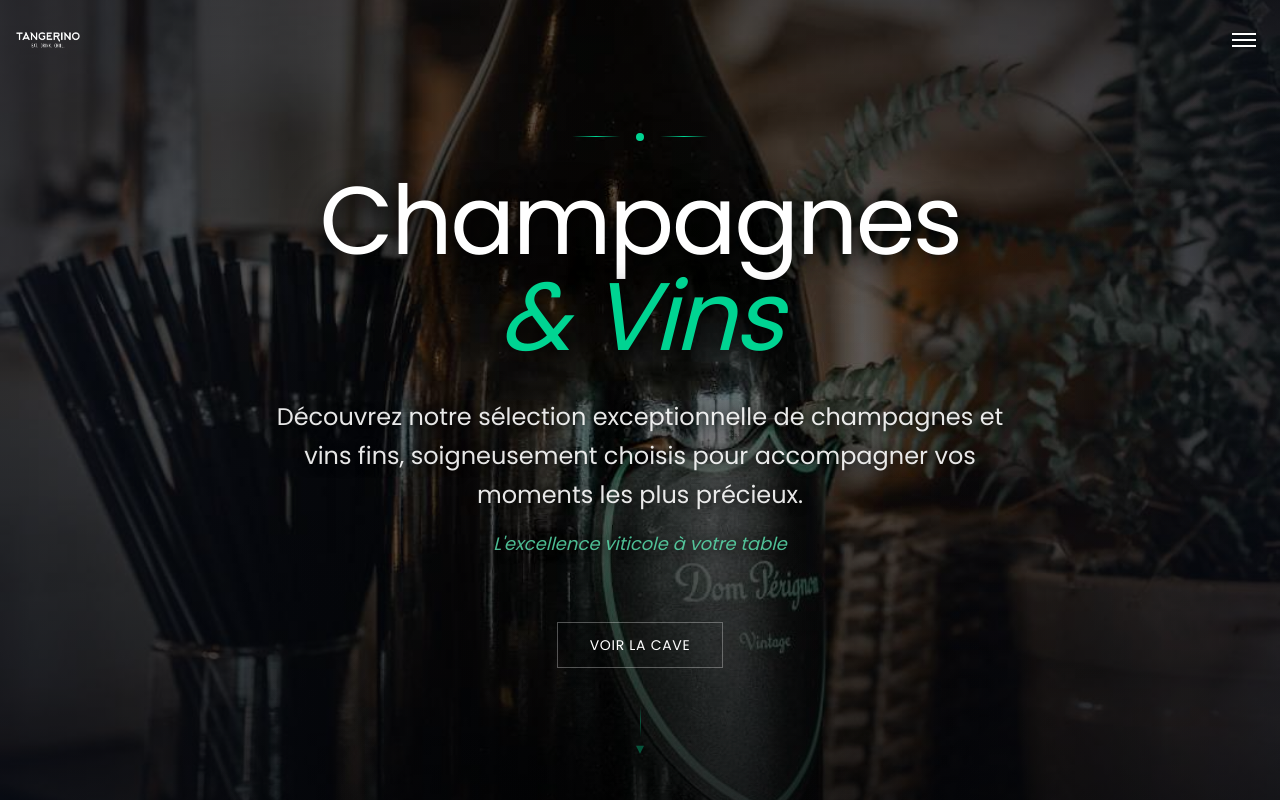
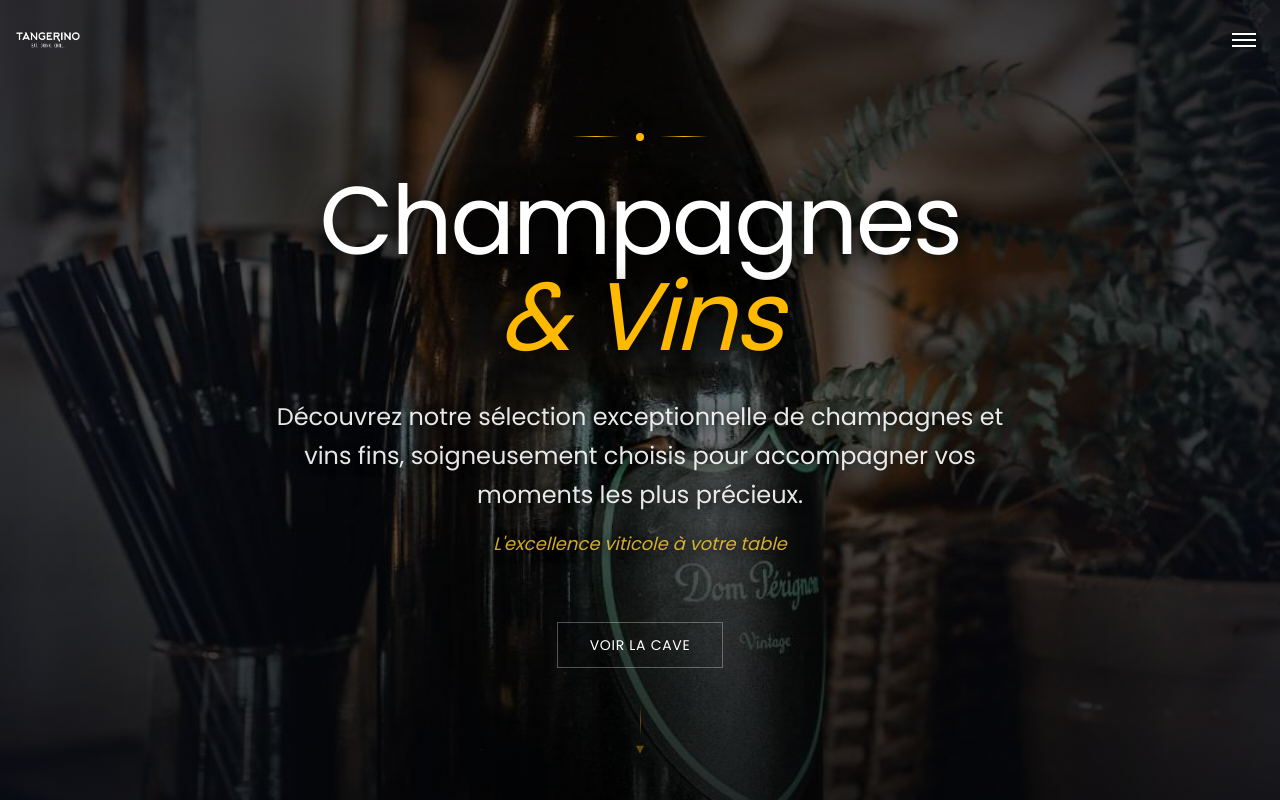
Before and after one commit to mouhcine7777/tangerinotanger, a Next.js app: page /menu/champagne in a window 1280 px wide. Shown: the top 800 px of the page. Built offline with nearby package versions, Linux system fonts and the light colour scheme.

Commit message:
first commit6

```diff
--- a/src/app/components/MenuSection.tsx
+++ b/src/app/components/MenuSection.tsx
@@ -25,7 +25,7 @@ const MenuSection = () => {
       title: "Bières et boissons",
       description: "Bières artisanales et boissons fraîches",
       image: "/beer.jpg",
-      slug: "bieres-et-boissons"
+      slug: "beeres"
     },
     {
       id: 4,
--- a/src/app/menu/champagne/components/ChampagneHero.tsx
+++ b/src/app/menu/champagne/components/ChampagneHero.tsx
@@ -46,9 +46,9 @@ const ChampagnesVinsHeroSection = () => {
             transition={{ duration: 1.5, delay: 0.5 }}
             className="flex items-center justify-center space-x-4 mb-8"
           >
-            <div className="w-12 h-px bg-gradient-to-r from-transparent via-emerald-400 to-transparent" />
-            <div className="w-2 h-2 bg-emerald-400 rounded-full" />
-            <div className="w-12 h-px bg-gradient-to-r from-transparent via-emerald-400 to-transparent" />
+            <div className="w-12 h-px bg-gradient-to-r from-transparent via-amber-400 to-transparent" />
+            <div className="w-2 h-2 bg-amber-400 rounded-full" />
+            <div className="w-12 h-px bg-gradient-to-r from-transparent via-amber-400 to-transparent" />
           </motion.div>
 
           {/* Main Title */}
@@ -62,7 +62,7 @@ const ChampagnesVinsHeroSection = () => {
             }}
           >
             <span className="block">Champagnes</span>
-            <span className="block text-emerald-400 font-light italic">
+            <span className="block text-amber-400 font-light italic">
               & Vins
             </span>
           </motion.h1>
@@ -79,7 +79,7 @@ const ChampagnesVinsHeroSection = () => {
           >
             Découvrez notre sélection exceptionnelle de champagnes et vins fins,
             soigneusement choisis pour accompagner vos moments les plus précieux.
-            <span className="block mt-4 text-emerald-300/80 text-base md:text-lg font-extralight italic">
+            <span className="block mt-4 text-amber-300/80 text-base md:text-lg font-extralight italic">
               L'excellence viticole à votre table
             </span>
           </motion.p>
@@ -114,8 +114,8 @@ const ChampagnesVinsHeroSection = () => {
           className="flex flex-col items-center space-y-2 text-white/60 cursor-pointer group"
           onClick={scrollToMenu}
         >
-          <div className="w-px h-8 bg-gradient-to-b from-transparent via-emerald-400/40 to-transparent group-hover:via-emerald-400/80 transition-colors duration-500" />
-          <div className="w-0 h-0 border-l-[4px] border-r-[4px] border-t-[8px] border-l-transparent border-r-transparent border-t-emerald-400/40 group-hover:border-t-emerald-400/80 transition-colors duration-500" />
+          <div className="w-px h-8 bg-gradient-to-b from-transparent via-amber-400/40 to-transparent group-hover:via-amber-400/80 transition-colors duration-500" />
+          <div className="w-0 h-0 border-l-[4px] border-r-[4px] border-t-[8px] border-l-transparent border-r-transparent border-t-amber-400/40 group-hover:border-t-amber-400/80 transition-colors duration-500" />
         </motion.div>
       </motion.div>
 
--- a/src/app/menu/champagne/components/ChampagneMenu.tsx
+++ b/src/app/menu/champagne/components/ChampagneMenu.tsx
@@ -262,7 +262,11 @@ const ChampagneVinsMenu = () => {
   );
 
   return (
-    <div ref={menuRef} className="min-h-screen bg-gradient-to-br from-slate-900 via-slate-800 to-slate-900 relative overflow-hidden">
+    <div
+      id="champagnes-vins-menu"
+      ref={menuRef}
+      className="min-h-screen bg-gradient-to-br from-slate-900 via-slate-800 to-slate-900 relative overflow-hidden"
+    >
       {/* Background decorative elements */}
       <div className="absolute inset-0">
         <div className="absolute top-20 right-10 w-40 h-40 bg-amber-500/5 rounded-full blur-3xl"></div>
@@ -365,8 +369,7 @@ const ChampagneVinsMenu = () => {
                 hasHalf={false}
               />
             </div>
-          </motion.div>
-
+            </motion.div>
         </div>
       </div>
     </div>
```
